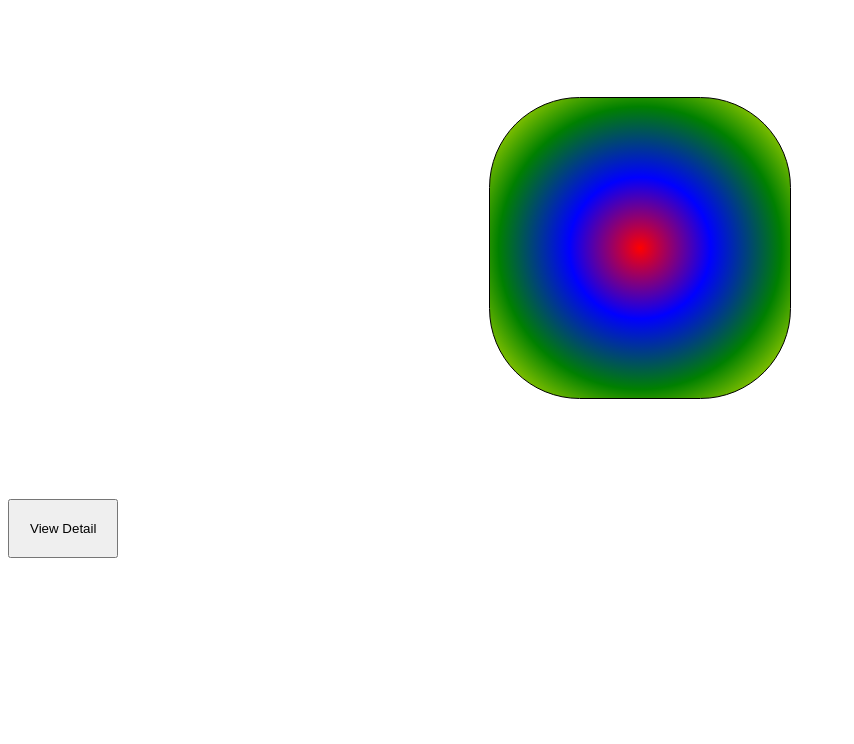
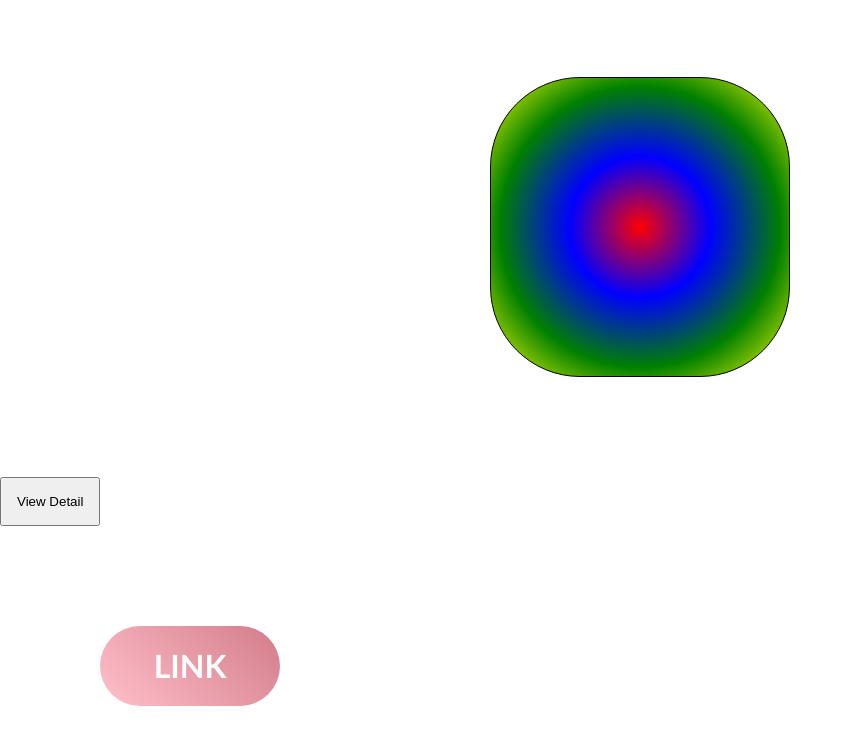
Before and after one commit to mini2929/inline_study, a plain HTML site: page index.html in a window 1280 px wide. Shown: the part 1923-2667 px from the top of the page, without its empty margins (0-854 px from the left). Before the commit the page ends 2489 px from the top, so only its background shows below. Drawn offline with Linux system fonts and the light colour scheme.

Commit message:
a태그로 버튼만들기(인라인블락)

```diff
--- a/css/style.css
+++ b/css/style.css
@@ -1,4 +1,4 @@
-@import 'reset';
+@import 'reset.css';
 
 div {
     width: 100px;
@@ -72,5 +72,24 @@ to top
 button {
     display: inline-block;
     display: block;
-    padding: 20px;
+    padding: 15px;
 }
+
+.btnLink {
+    /* background-color: pink */
+    background-image: linear-gradient(45deg, pink, rgb(211, 124, 138));
+    margin: 100px;
+
+    display: inline-block;
+    width: 180px;
+    height: 80px;
+
+    font-size: 2rem;
+    font-weight: bold;
+    font-family: 'Gill Sans', 'Gill Sans MT';
+    color: white;
+
+    border-radius: 90px;
+    line-height: 80px;
+    text-align: center;
+}
--- a/index.html
+++ b/index.html
@@ -17,5 +17,6 @@
     <div class="box4"></div>
     <div class="box5"></div>
     <button>View Detail</button>
+    <a href="#" class="btnLink">LINK</a>
 </body>
 </html>
```
Also changed, not shown: css/reset.css (renamed from css/_reset.css).
